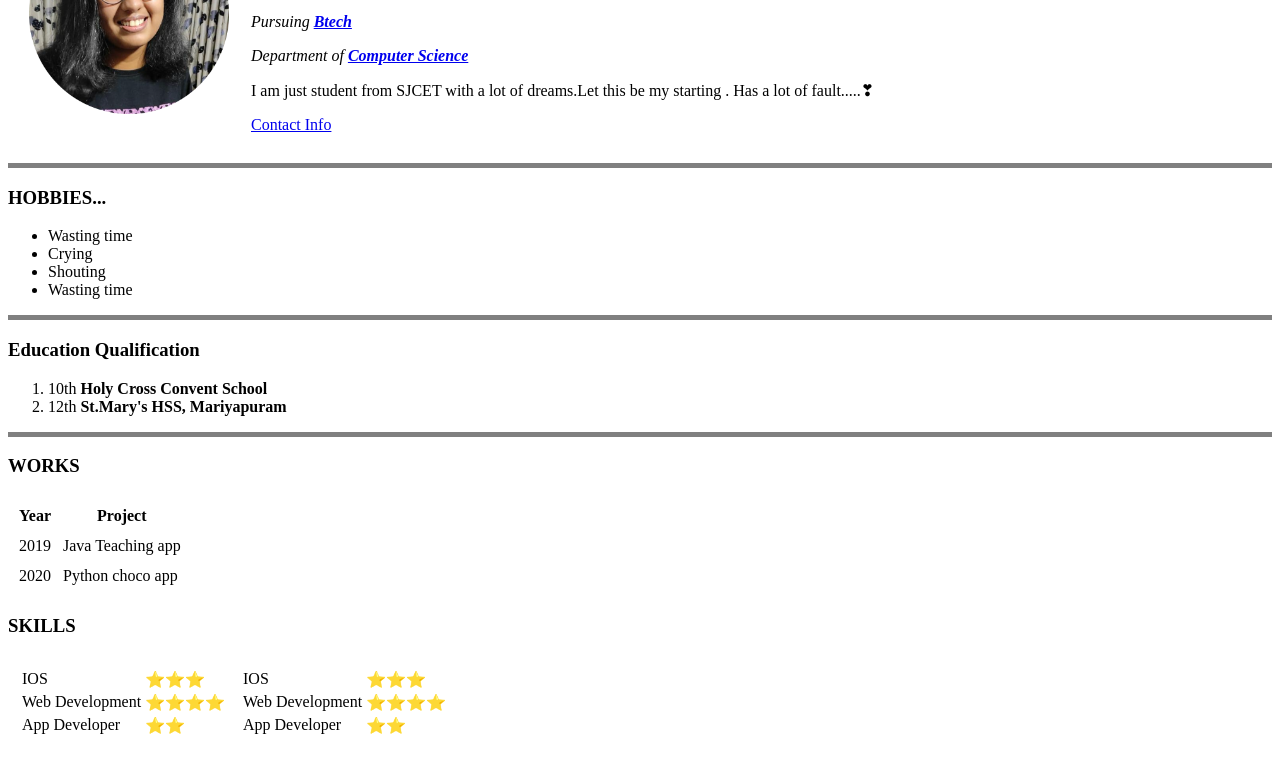
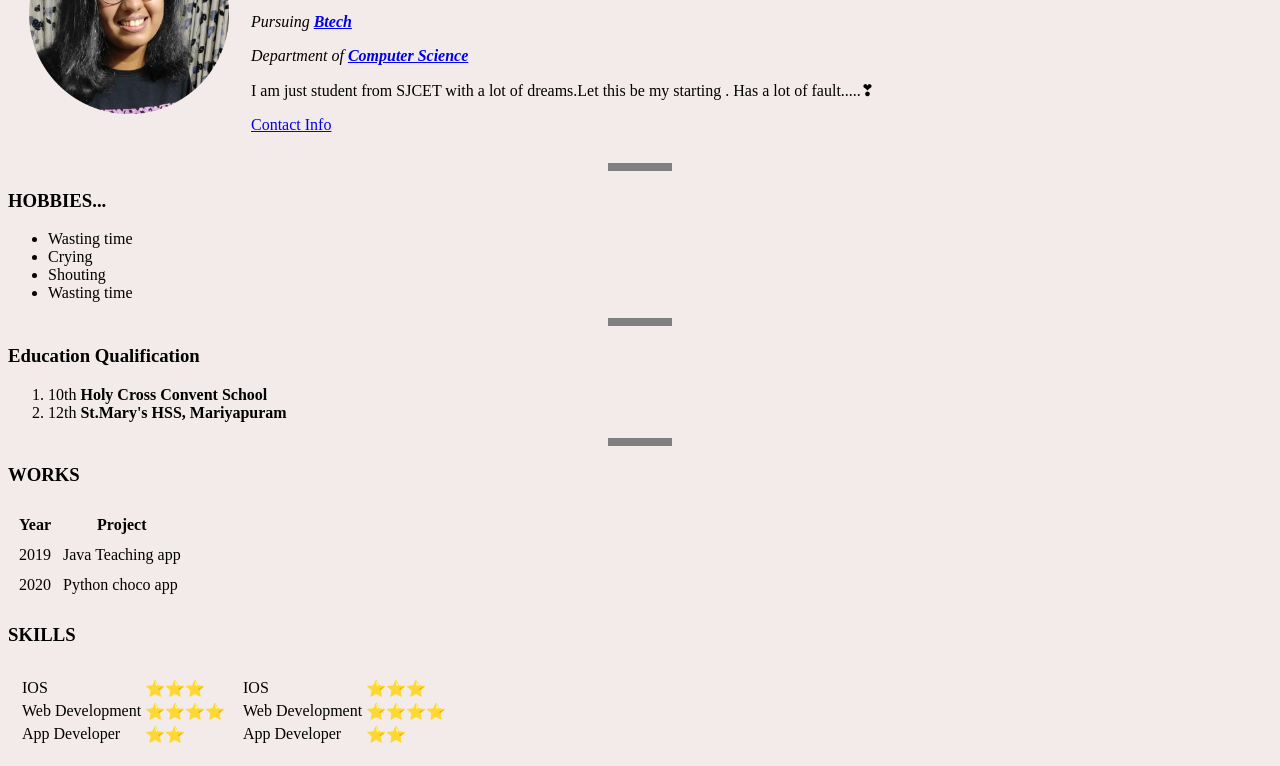
Before and after one commit to priyababu07/CV_Demo_Project, a plain HTML site: page index.html in a window 1280 px wide. Shown: the part 130-896 px from the top of the page. Drawn offline with Linux system fonts and the light colour scheme.

Commit message:
Update index.html

```diff
--- a/index.html
+++ b/index.html
@@ -5,6 +5,29 @@
     <meta http-equiv="X-UA-Compatible" content="IE=edge">
     <meta name="viewport" content="width=device-width, initial-scale=1.0">
     <title>Priya Babu</title>
+
+    <style>
+
+        body{
+    background-color: #F2EBE9;
+      }
+
+        hr{
+            border-style: none;
+            border-top-style: dotted ;
+            border-color: grey;
+            border-width: 5px;
+            width:5%;
+
+         }
+
+
+</style>
+
+
+
+
+
 </head>
 <body>
     <table cellspacing="20px">
```
